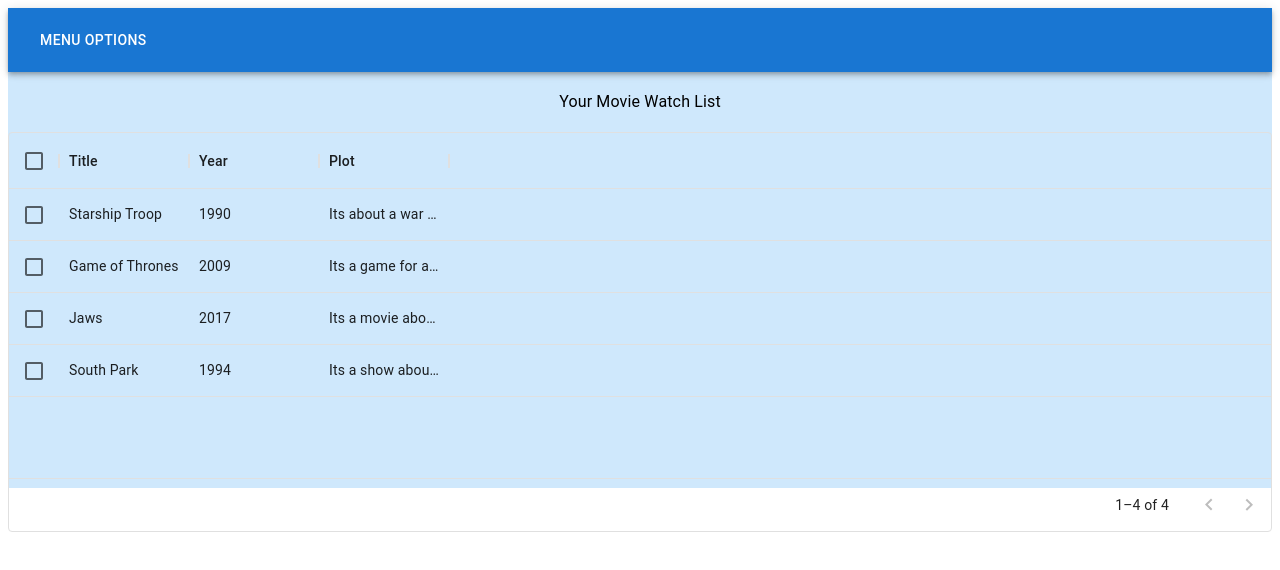
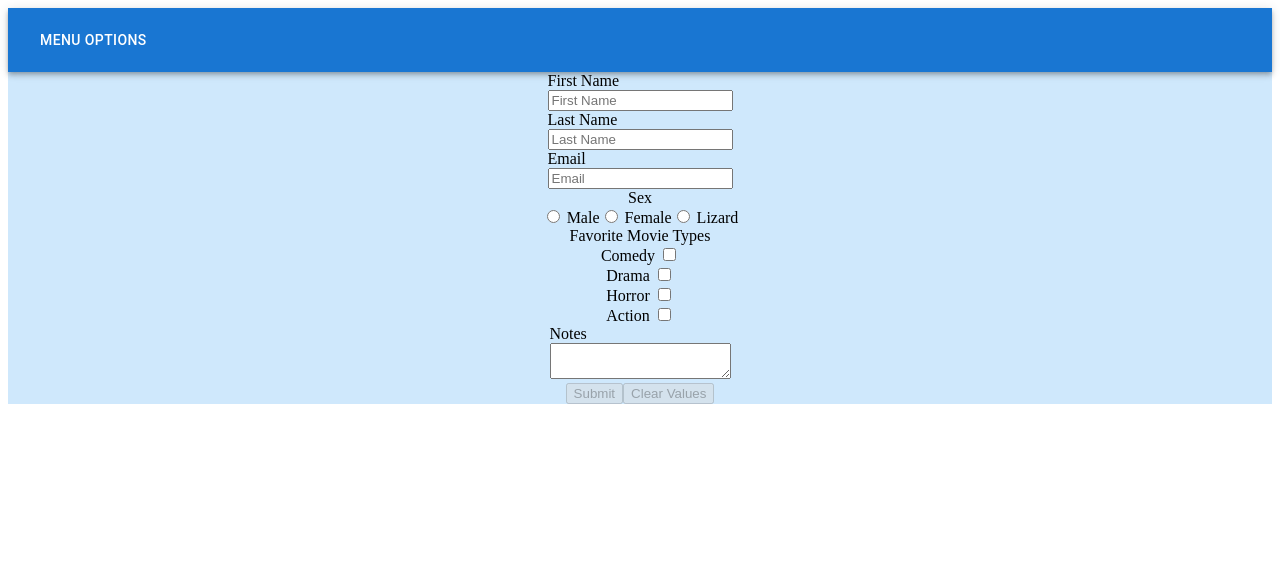
Before and after one commit to justinmorales1/movie-flicks, a React (Create React App) app: page /create-account in a window 1280 px wide. Shown: the top 570 px of the page. Built offline with nearby package versions, Linux system fonts and the light colour scheme; the HTML template or start-up script is replaced by a standard one.

Commit message:
Adding create account components, action, and reducer

```diff
--- a/src/App.js
+++ b/src/App.js
@@ -10,6 +10,7 @@ import MovieSearch from "./components/MovieSearch";
 import { BrowserRouter, Route, Routes, useLocation } from "react-router-dom";
 import MovieWatchList from "./components/MovieWatchList";
 import HomePage from "./components/HomePage";
+import CreateAccount from "./components/CreateAccount";
 
 
 function App() {
@@ -34,7 +35,8 @@ function App() {
                         <Route path="/" element={<HomePage/>} />
                         <Route path="/movie-search" element={<MovieSearch/>} />
                         <Route path="/watch-list" element={<MovieWatchList/>} />
-                        <Route path="/create-account" element={<MovieWatchList/>} />
+                        <Route path="/create-account" element={<CreateAccount/>} />
+
                     </Routes>
                 </BrowserRouter>
                 {/*<SimpleForm />*/}
--- a/src/components/AppBarHeader.jsx
+++ b/src/components/AppBarHeader.jsx
@@ -39,6 +39,7 @@ const AppBarHeader = () => {
                 anchorEl={anchorEl}
                 open={open}
                 onClose={handleClose}>
+                    <Link to="/create-account" style={{ textDecoration: 'none' }}><MenuItem onClick={handleClose}> Create Account </MenuItem></Link>
                     <Link to="/" style={{ textDecoration: 'none' }}><MenuItem onClick={handleClose}> Home </MenuItem></Link>
                     <Link to="/movie-search" style={{ textDecoration: 'none' }}><MenuItem onClick={handleClose}> Movie Search </MenuItem></Link>
                     <Link to="/watch-list" style={{ textDecoration: 'none' }}><MenuItem onClick={handleClose}> Movie Watchlist </MenuItem></Link>
--- a/src/components/CreateAccount.jsx
+++ b/src/components/CreateAccount.jsx
@@ -1,10 +1,26 @@
 import React from 'react';
 import { Field, reduxForm } from 'redux-form';
+import {useDispatch, useSelector} from "react-redux";
+import {submitNewAccount} from "../redux/actions/accounts";
+import {Grid} from "@mui/material";
 
-const CreateAccount = props => {
+const CreateAccount = (props) => {
+    const dispatch = useDispatch();
+    const formValues = useSelector(state => state.form.createAccount?.values)
+
     const { handleSubmit, pristine, reset, submitting } = props;
+
+    console.log(formValues)
+
     return (
-        <form onSubmit={handleSubmit}>
+        <form onSubmit={handleSubmit(() => dispatch(submitNewAccount(formValues)))}>
+            <Grid
+                container
+                spacing={0}
+                direction="column"
+                alignItems="center"
+                justifyContent="center"
+            >
                 <div>
                     <label>First Name</label>
                     <div>
@@ -38,8 +54,8 @@ const CreateAccount = props => {
                         />
                     </div>
                 </div>
+                <label>Sex</label>
                 <div>
-                <label>Sex</label>
                     <div>
                         <label>
                             <Field name="sex" component="input" type="radio" value="male" />
@@ -51,19 +67,49 @@ const CreateAccount = props => {
                             {' '}
                             Female
                         </label>
+                        <label>
+                            <Field name="sex" component="input" type="radio" value="female" />
+                            {' '}
+                            Lizard
+                        </label>
                     </div>
                 </div>
+                <label> Favorite Movie Types</label>
                     <div>
-                <label>Favorite Movie Types</label>
+                        <label htmlFor="employed"> Comedy </label>
+                        <Field
+                            name="comedy"
+                            id="comedy"
+                            component="input"
+                            type="checkbox"
+                        />
+                    </div>
                 <div>
-                    <Field name="favoriteColor" component="radio">
-                        <option />
-                        <option value="ff0000">Comedy</option>
-                        <option value="00ff00">Action</option>
-                        <option value="0000ff">Drama</option>
-                        <option value="0000ff">Horror</option>
-                    </Field>
+                    <label htmlFor="employed"> Drama </label>
+                    <Field
+                        name="drama"
+                        id="drama"
+                        component="input"
+                        type="checkbox"
+                    />
                 </div>
+                <div>
+                    <label htmlFor="employed"> Horror </label>
+                    <Field
+                        name="horror"
+                        id="horror"
+                        component="input"
+                        type="checkbox"
+                    />
+                </div>
+                <div>
+                    <label htmlFor="employed"> Action </label>
+                    <Field
+                        name="action"
+                        id="action"
+                        component="input"
+                        type="checkbox"
+                    />
                 </div>
                 <div>
                     <label>Notes</label>
@@ -77,6 +123,7 @@ const CreateAccount = props => {
                         Clear Values
                     </button>
                 </div>
+            </Grid>
         </form>
     );
 };
--- a/src/components/MovieWatchList.jsx
+++ b/src/components/MovieWatchList.jsx
@@ -76,10 +76,6 @@ const MovieWatchList = (props) => {
         movie.id = i;
     });
 
-    // let movies = rows.concat(movieList)
-    //
-    // console.log("The movie list is ", movies)
-
     const removeMovieFromWatchList = (e) => {
         console.log("The selected movie is ", e.row)
         dispatch(removeMovie(e.row.Title))
@@ -100,7 +96,7 @@ const MovieWatchList = (props) => {
                     columns={columns}
                     pageSize={5}
                     rowsPerPageOptions={[5]}
-                    checkboxSelection
+                    keepNonExistentRowsSelected={false}
                     onCellClick={(e)=>removeMovieFromWatchList(e)}
                 />
             </div>
--- a/src/constants/constans.js
+++ b/src/constants/constans.js
@@ -1,4 +1,5 @@
 export const SEARCH_MOVIES = "SEARCH_MOVIES";
 export const SELECTED_MOVIE = "SELECTED_MOVIE";
 export const WATCH_LIST_MOVIE = "WATCH_LIST_MOVIE";
-export const REMOVE_MOVIE_FROM_WATCH_LIST = "REMOVE_MOVIE_FROM_WATCH_LIST";
+export const REMOVE_MOVIE_FROM_WATCH_LIST = "REMOVE_MOVIE_FROM_WATCH_LIST"
+export const SUBMIT_NEW_ACCOUNT = "SUBMIT_NEW_ACCOUNT";
--- /dev/null
+++ b/src/redux/actions/accounts.js
@@ -0,0 +1,9 @@
+import {SUBMIT_NEW_ACCOUNT} from "../../constants/constans";
+
+
+export const submitNewAccount = (payload) => {
+    return {
+        type: SUBMIT_NEW_ACCOUNT,
+        payload
+    }
+}
--- /dev/null
+++ b/src/redux/reducers/newAccountsReducer.js
@@ -0,0 +1,23 @@
+import React from 'react';
+import {SUBMIT_NEW_ACCOUNT} from "../../constants/constans";
+
+const initialState = {
+    firstName:"Justin",
+    lastName:"Morales",
+    email:"jm.em0210@gmail.com",
+    sex:"male",
+    comedy:true,
+    notes:"I like movies."
+}
+
+
+const newAccountsReducer = (state = initialState, action) => {
+    switch (action.type) {
+        case SUBMIT_NEW_ACCOUNT:
+            return action.payload;
+        default:
+            return state;
+    }
+}
+
+export default newAccountsReducer;
--- a/src/redux/store.js
+++ b/src/redux/store.js
@@ -3,11 +3,13 @@ import moviesReducer from "./reducers/moviesReducer";
 import { reducer as reduxFormReducer } from 'redux-form';
 import selectedMoviesReducer from "./reducers/selectedMovieReducer";
 import watchListMovieReducer from "./reducers/watchListMovieReducer";
+import newAccountsReducer from "./reducers/newAccountsReducer";
 
 export const store = configureStore({
   reducer: {
     form: reduxFormReducer,
     movies: moviesReducer,
+    newAccounts: newAccountsReducer,
     selectedMovie: selectedMoviesReducer,
     watchListMovie: watchListMovieReducer
   },
```
Lines whose indentation alone changed are shown as unchanged.
